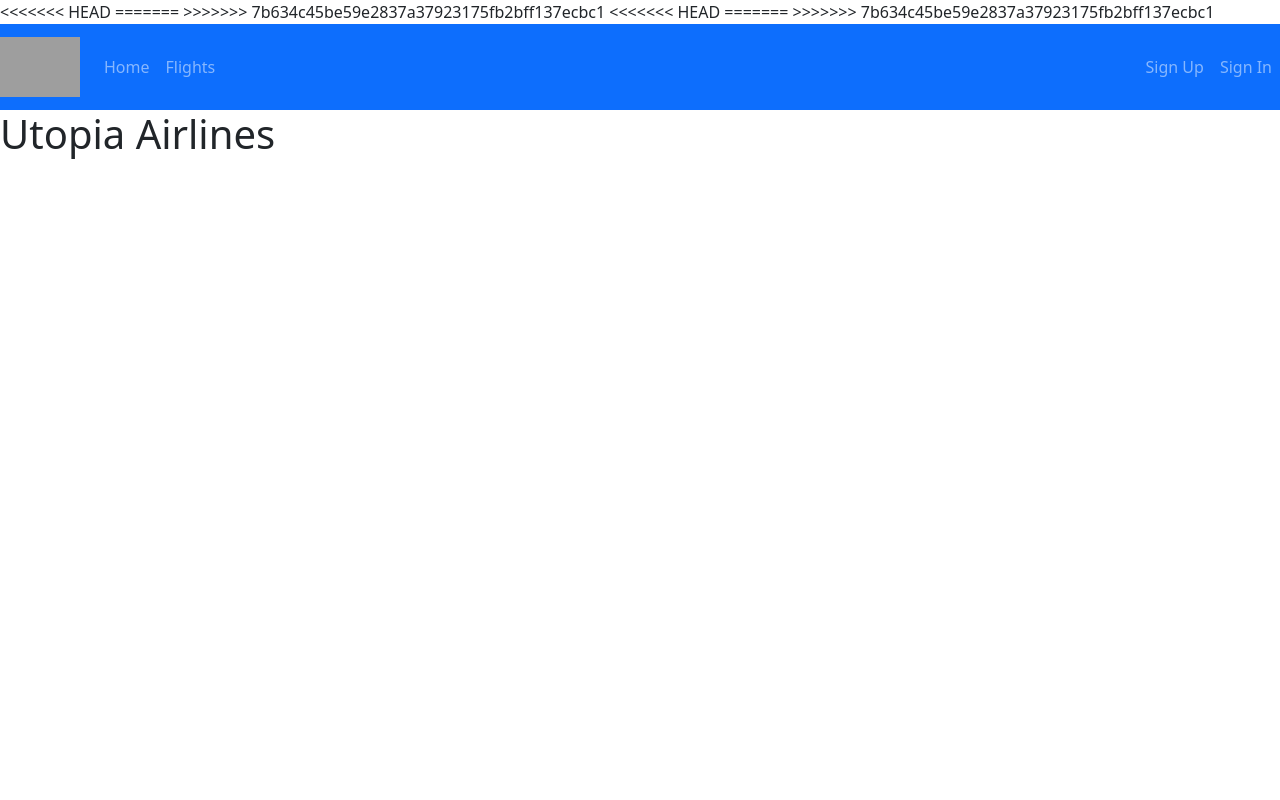
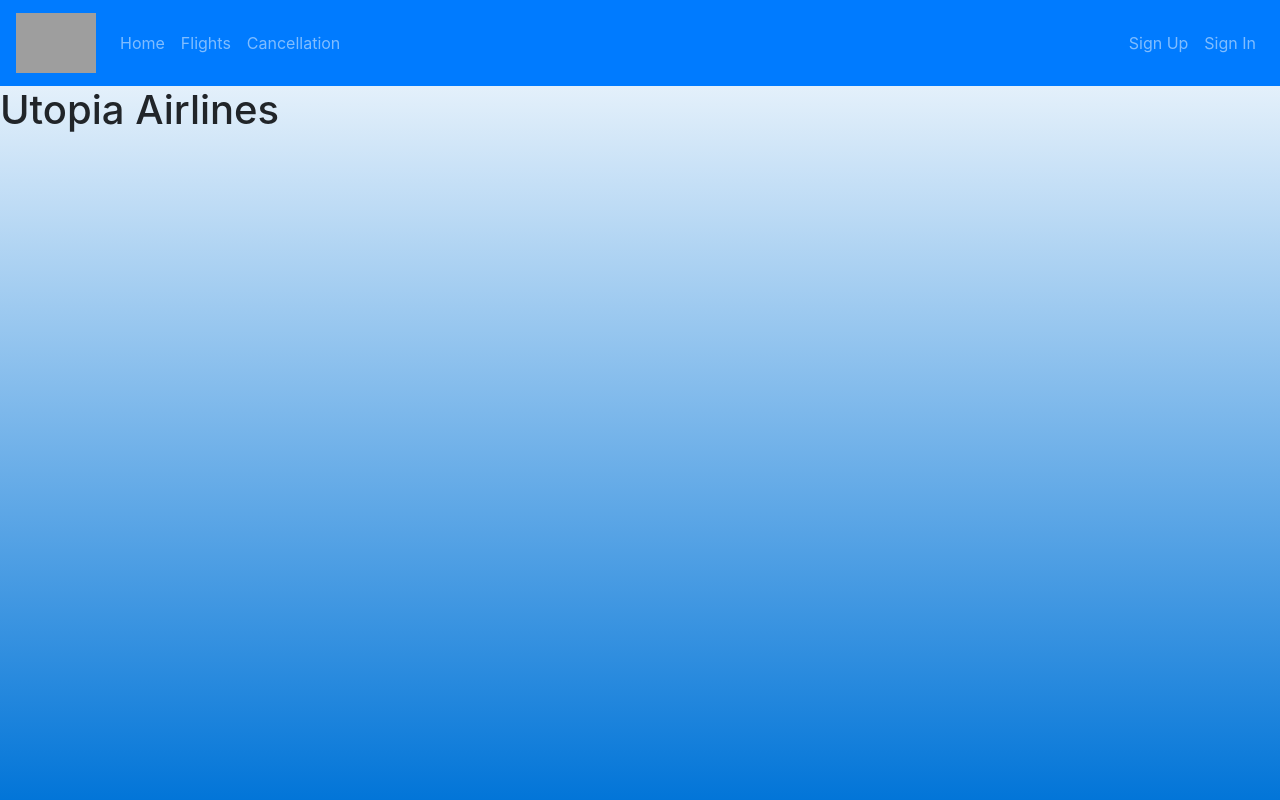
Before and after one commit to janfernandosmoothstack/UtopiaAirlines, a React (Create React App) app: page /#/ in a window 1280 px wide. Built offline with nearby package versions, Linux system fonts and the light colour scheme; grey boxes are pictures that could not be loaded.

Commit message:
sign in modal

```diff
--- a/public/index.html
+++ b/public/index.html
@@ -3,38 +3,13 @@
   <head>
     <meta charset="utf-8">
     <meta name="viewport" content="width=device-width, initial-scale=1">
-<<<<<<< HEAD
-    <link rel="shortcut icon" href="%PUBLIC_URL%/favicon.ico">
-=======
     <link rel="shortcut icon" href="https://imgur.com/P43ESmH.png">
->>>>>>> 7b634c45be59e2837a37923175fb2bff137ecbc1
     <link rel="stylesheet" href="node_modules/bootstrap/dist/css/bootstrap.min.css" />
-    <!--
-      Notice the use of %PUBLIC_URL% in the tag above.
-      It will be replaced with the URL of the `public` folder during the build.
-      Only files inside the `public` folder can be referenced from the HTML.
 
-      Unlike "/favicon.ico" or "favicon.ico", "%PUBLIC_URL%/favicon.ico" will
-      work correctly both with client-side routing and a non-root public URL.
-      Learn how to configure a non-root public URL by running `npm run build`.
-    -->
     <title>Utopia Airline</title>
-<<<<<<< HEAD
+  </head>
 
-=======
->>>>>>> 7b634c45be59e2837a37923175fb2bff137ecbc1
-  </head>
   <body>
     <div id="root"></div>
-    <!--
-      This HTML file is a template.
-      If you open it directly in the browser, you will see an empty page.
-
-      You can add webfonts, meta tags, or analytics to this file.
-      The build step will place the bundled scripts into the <body> tag.
-
-      To begin the development, run `npm start`.
-      To create a production bundle, use `npm run build`.
-    -->
   </body>
 </html>
--- a/src/App.css
+++ b/src/App.css
@@ -21,3 +21,12 @@
   from { transform: rotate(0deg); }
   to { transform: rotate(360deg); }
 }
+
+html {
+  height: 100%;
+}
+
+body {
+  background: linear-gradient(white,#0275D8);
+  width: 100%;
+}
--- a/src/component/header.js
+++ b/src/component/header.js
@@ -1,6 +1,7 @@
 import React from 'react';
 import Navbar from 'react-bootstrap/Navbar';
 import Nav from 'react-bootstrap/Nav';
+import {SignIn} from './signin.js'
 
 export const Header = () => {
     return (
@@ -12,11 +13,12 @@ export const Header = () => {
             <Nav className="mr-auto">
                 <Nav.Link href="/">Home</Nav.Link>
                 <Nav.Link href="/flights">Flights</Nav.Link>
+                <Nav.Link href="/cancel">Cancellation</Nav.Link>
             </Nav>
 
             <Nav className="justify-content-end">
                 <Nav.Link href="/signup">Sign Up</Nav.Link>
-                <Nav.Link href="/signin">Sign In</Nav.Link>
+                <SignIn/>
             </Nav>
         </Navbar>
     );
--- a/src/component/signin.js
+++ b/src/component/signin.js
@@ -1,7 +1,13 @@
-"use strict"
+'use strict'
 
 import React from 'react';
-import {Modal} from 'react-bootstrap';
+import {Modal, Form, Nav} from 'react-bootstrap';
+
+const btnStyle = {
+  marginRight: "10px",
+  borderRadius: "7px",
+  width: "100px"
+}
 
 export const SignIn = () => {
     const [show, setShow] = React.useState(false);
@@ -10,42 +16,34 @@ export const SignIn = () => {
 
     const handleSubmit = (event) => {
       event.preventDefault();
-      console.log(signin);
     }
 
     return (
         <React.Fragment>
-            <button type="button" className="btn-primary" onClick={handleShow}>SignUp</button>
+          <Nav.Link href="/signIn" onClick={handleShow}>Sign In</Nav.Link>
             <Modal show={show} onHide={handleClose}>
                 <Modal.Header closeButton>
+                  <Modal.Title>Sign In</Modal.Title>
                 </Modal.Header>
+
                 <Modal.Body>
-                      <form onSubmit = {handleSubmit}>
+                    <Form onSubmit={handleSubmit}>
 
-                                <Row>
-                                <label>
-                                   Email address:
-                                    <input type="email" />
-                                </label>
-                                </Row>
-                                <br></br>
-                                <Row>
-                                <label>
-                                   Password:
-                                    <input type="password" />
-                                </label>
-                                </Row>
+                      <div className="form-group">
+                        <label htmlFor="email">Email:</label>
+                        <input name="email" type="email" className="form-control"></input>
+                      </div>
+
+                      <div>
+                        <label htmlFor="password">Password:</label>
+                        <input name="password" type="password" className="form-control"></input>
+                      </div>
+
                       <br></br>
 
-                                <Row>
-                        <button variant="primary" onClick={handleClose}>
-                        Sign In
-                        </button>  </Row>
-                            </form>
+                      <button type="submit" className="btn-primary" onClick={handleClose} style={btnStyle}>Sign In</button>
+                    </Form>
                 </Modal.Body>
-                      <Modal.Footer>
-
-                      </Modal.Footer>
               </Modal>
         </React.Fragment>
     );
```
Lines whose indentation alone changed are shown as unchanged.
